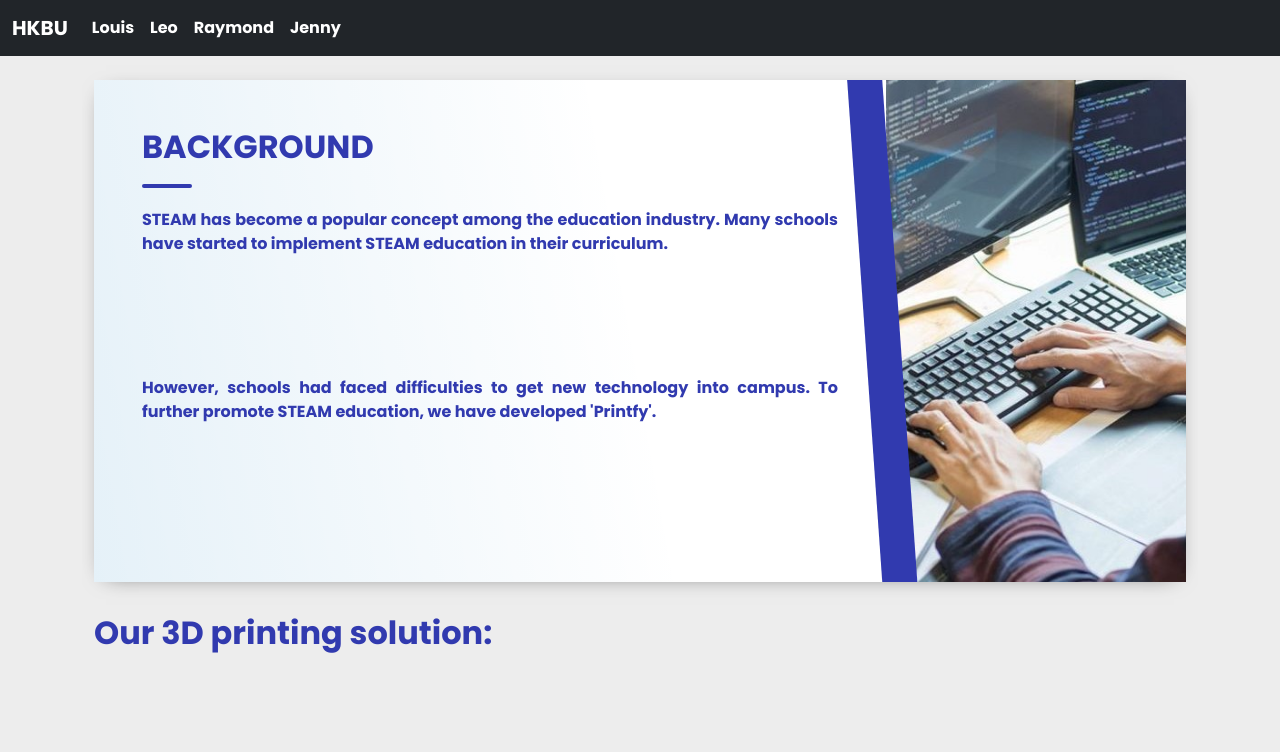
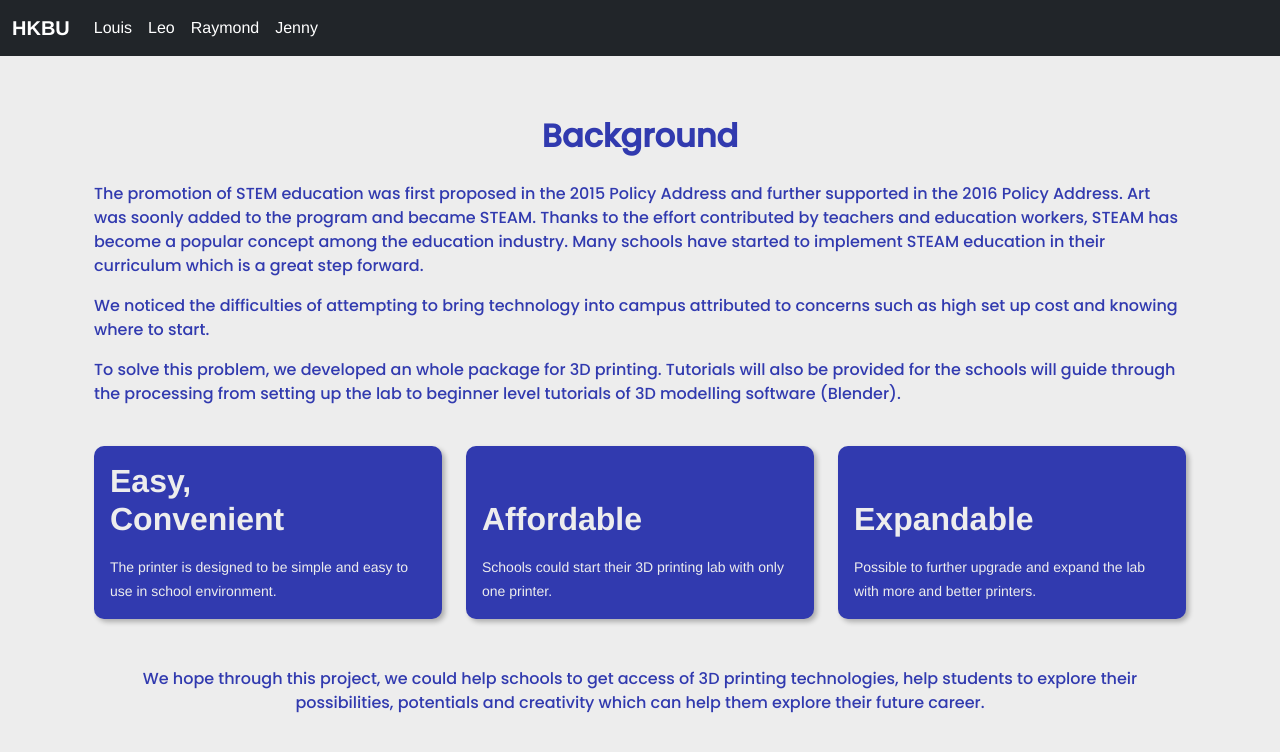
Before and after one commit to leoleo1222/landing-web-3dprinter, a Vue app: page /raymond in a window 1280 px wide. Shown: the top 752 px of the page. Built offline with nearby package versions, Linux system fonts and the light colour scheme; what vue3-apexcharts would draw is missing.

Commit message:
Background: Following the designated part and developing the card design

```diff
--- a/src/components/AboutComp.vue
+++ b/src/components/AboutComp.vue
@@ -53,8 +53,7 @@ body {
 
 .aboutus_container {
   display: block;
-  margin-left: auto;
-  margin-right: auto;
-  width: 70%;
+  margin: 15px auto;
+  width: 75%;
 }
 </style>
--- a/src/components/BgComp.vue
+++ b/src/components/BgComp.vue
@@ -2,10 +2,34 @@
   <!--This line is for texting -->
   <!-- <div class="row" style="background: red">Hi</div> -->
 
-  <div class="container">
+  <div class="container bg">
+    <br />
     <!-- <div class="just for margin" style="margin-top:10px"></div> -->
-        <br>
-    <article class="postcard dark blue" style="padding: 0px;">
+
+    <h2 class="sub_title fw-bolder">Background</h2>
+
+    <p class="bg_content fw-light">
+      The promotion of STEM education was first proposed in the 2015 Policy
+      Address and further supported in the 2016 Policy Address. Art was soonly
+      added to the program and became STEAM. Thanks to the effort contributed by
+      teachers and education workers, STEAM has become a popular concept among
+      the education industry. Many schools have started to implement STEAM
+      education in their curriculum which is a great step forward.
+    </p>
+
+    <p class="bg_content">
+      We noticed the difficulties of attempting to bring technology into campus
+      attributed to concerns such as high set up cost and knowing where to
+      start.
+    </p>
+
+    <p class="bg_content">
+      To solve this problem, we developed an whole package for 3D printing.
+      Tutorials will also be provided for the schools will guide through the
+      processing from setting up the lab to beginner level tutorials of 3D
+      modelling software (Blender).
+    </p>
+    <!-- <article class="postcard dark blue" style="padding: 0px;">
       <a class="postcard__img_link" href="#" style="overflow: hidden">
         <img
           class="postcard__img"
@@ -26,41 +50,64 @@
           To further promote STEAM education, we have developed 'Printfy'.
         </p>
       </div>
-    </article>
+    </article> -->
 
-    <h2 style="color:#313aaf">Our 3D printing solution:</h2>
-    <br>
-   <!-- Part for the cards -->
-    <div class="container" style="padding: 0px">
+    <div style="margin-bottom: 40px"></div>
+
+    <!-- Part for the cards -->
+    <div class="advantage_container " style="padding: 0px">
       <div class="row align-middle">
-        <div class="col-md-6 col-lg-4 " data-aos="fade-up" data-aos-duration="1000">
+        <div
+          class="col-md-4 col-lg-4"
+          data-aos="fade-up"
+          data-aos-duration="1500"
+        >
           <div class="card gr">
-            <div class="txt">
-              <h2 class="advantages_title">EASY TO USE</h2>
-              <p>The printer is designed to be simple and easy to use in school environment.</p></div>
-
-          </div>
-        </div>
-        <div class="col-md-6 col-lg-4 " data-aos="fade-up" data-aos-duration="1750">
-          <div class="card gr">
-            <div class="txt">
-              <h2 class="advantages_title">AFFORDABLE</h2>
-              <p>Schools could start their 3D printing lab with only one printer.</p>
+            <div class="advantages_text">
+              <h2 class="advantages_title">Easy, <br> Convenient </h2>
+              <small class="advantages_content">
+                The printer is designed to be simple and easy to use in school
+                environment.
+              </small>
             </div>
           </div>
         </div>
-        <div class="col-md-6 col-lg-4 " data-aos="fade-up" data-aos-duration="2500">
+        <div
+          class="col-md-4 col-lg-4"
+          data-aos="fade-up"
+          data-aos-duration="2250"
+        >
           <div class="card gr">
-            <div class="txt">
-              <h2 class="advantages_title">EXPANDABLE</h2>
-              <p>Possible to further upgrade and expand the lab with more and better printers.</p>
+            <div class="advantages_text">
+              <h2 class="advantages_title"><br>Affordable</h2>
+              <small class="advantages_content"> Schools could start their 3D printing lab with only one printer. <br> </small>
+            </div>
+          </div>
+        </div>
+        <div
+          class="col-md-4 col-lg-4"
+          data-aos="fade-up"
+          data-aos-duration="2750"
+        >
+          <div class="card gr">
+            <div class="advantages_text">
+              <h2 class="advantages_title"><br>Expandable</h2>
+              <small class="advantages_content">
+                Possible to further upgrade and expand the lab with more and
+                better printers.
+              </small>
             </div>
           </div>
         </div>
       </div>
     </div>
 
-    <br /><br />
+    <div style="margin-bottom: 40px"></div>
+
+    <p class="bg_content fw-light" style="text-align: center">
+     We hope through this project, we could help schools to get access of 3D printing
+     technologies, help students to explore their possibilities, potentials and
+     creativity which can help them explore their future career.</p>
   </div>
 </template>
 
@@ -81,22 +128,33 @@ export default {
 
 <style>
 /* This part by Raymond */
-@import url("https://fonts.googleapis.com/css2?family=Poppins:wght@700&display=swap");
+@import url("https://fonts.googleapis.com/css2?family=Poppins:wght@500&display=swap");
 
-.container {
+.container.bg {
   min-height: 100vh;
   justify-content: flex;
   overflow: hidden;
-}
-
-* {
-  font-family: "Poppins", sans-serif;
 }
 
 body {
   background: #ededed;
 }
 
+.sub_title {
+  font-family: "Poppins";
+  color: #313aaf;
+  min-height: calc(9vh + 20px);
+  position: relative;
+  text-align: center;
+  transform: translateY(40%);
+}
+
+.bg_content {
+  font-family: "Poppins";
+  text-align: left;
+  color: #313aaf;
+  margin-top: 10px;
+}
 
 .title2 {
   padding: 60% 0% 0% 0%;
@@ -132,9 +190,6 @@ h2.effect::before {
   animation: animate 2.5s linear infinite;
 }
 
-h5 {
-  font-size: calc(4px + 2vw);
-}
 
 @keyframes animate {
   0%,
@@ -149,47 +204,10 @@ h5 {
   }
 }
 
-.slideInRight {
-  font-size: 3vw;
-  -webkit-animation-name: slideInRight;
-  animation-name: slideInRight;
-  -webkit-animation-duration: 1s;
-  animation-duration: 1.5s;
-  -webkit-animation-fill-mode: both;
-  animation-fill-mode: both;
-  animation-iteration-count: 1;
-  animation-direction: alternate;
-}
-
-@-webkit-keyframes slideInRight {
-  0% {
-    -webkit-transform: translateX(100%);
-    transform: translateX(100%);
-    visibility: visible;
-  }
-  100% {
-    -webkit-transform: translateX(0);
-    transform: translateX(0);
-  }
-}
-@keyframes slideInRight {
-  0% {
-    -webkit-transform: translateX(100%);
-    transform: translateX(100%);
-    visibility: visible;
-  }
-  100% {
-    -webkit-transform: translateX(0);
-    transform: translateX(0);
-  }
-}
 @import url("https://fonts.googleapis.com/css2?family=Baloo+2&display=swap");
 /* This pen */
 body {
-  font-size: 16px;
-  color: #ffffff;
-  text-rendering: optimizeLegibility;
-  font-weight: initial;
+  color: #ededed;
 }
 
 .dark {
@@ -202,7 +220,33 @@ a:hover {
   transition: color 0.1s;
 }
 
-/* POSTCARD */
+.card.gr {
+  min-height: 170px;
+  padding: 1rem;
+  margin-bottom: 0.5rem;
+  border: none;
+  border-radius: 10px;
+  color: rgba(0, 0, 0, 1);
+  background: hsl(236, 56%, 44%);
+  color: #ededed;
+  box-shadow: 3px 3px 5px rgba(0, 0, 0, 0.27);
+}
+
+.card.gr:hover {
+  background: #11187b;
+}
+
+.advantages_title {
+  /*min-height:4rem;*/
+  font-size: 10px+2vw;
+  font-weight: bold;
+  margin-bottom: 1rem;
+}
+
+.advantages_content{
+
+}
+/*
 .postcard {
   flex-wrap: wrap;
   display: flex;
@@ -344,7 +388,7 @@ a:hover {
   }
 }
 
-/* COLORS */
+/*
 .postcard .postcard__tagbox .blue.play:hover {
   background: #313aaf;
 }
@@ -389,30 +433,6 @@ a:hover {
       transparent 50%
     );
   }
-}
+} */
 
-.card.gr{
-  min-height:170px;
-  margin: 0;
-  padding: 1rem;
-  margin-bottom: 0.5rem;
-  border: none;
-  border-radius: 0;
-  color:rgba(0,0,0,1);
-  letter-spacing: .05rem;
-  background: #313aaf;
-  color: white;
-  box-shadow: 3px 3px 5px rgba(0,0,0,.27);
-}
-
-.card.gr:hover{
-   background: #11187b;
-}
-
-.advantages_title{
-  /*min-height:4rem;*/
-  font-size: 10px+2vw ;
-}
-
-/* This part by Raymond */
 </style>
```
